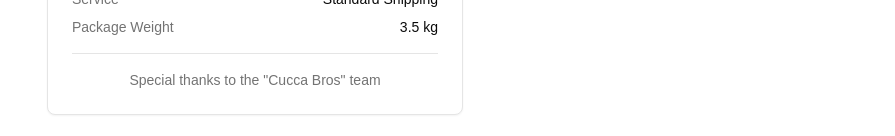
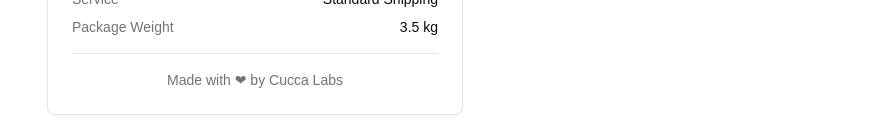
Before and after one commit to MammaMiaDev/MammaMiaDev.github.io, a Next.js app: page / in a window 1280 px wide. Shown: the part 1061-1197 px from the top of the page, without its empty margins (385-1280 px from the left). Built offline with nearby package versions, Linux system fonts and the light colour scheme.

Commit message:
update credits

```diff
--- a/shipment-tracking.tsx
+++ b/shipment-tracking.tsx
@@ -174,7 +174,7 @@ export default function ShipmentTracking() {
         <Separator className="my-4" />
 
         <div className="text-center text-sm text-muted-foreground">
-          Special thanks to the &quot;Cucca Bros&quot; team
+          Made with ❤ by Cucca Labs
         </div>
 
         </CardContent>
```
